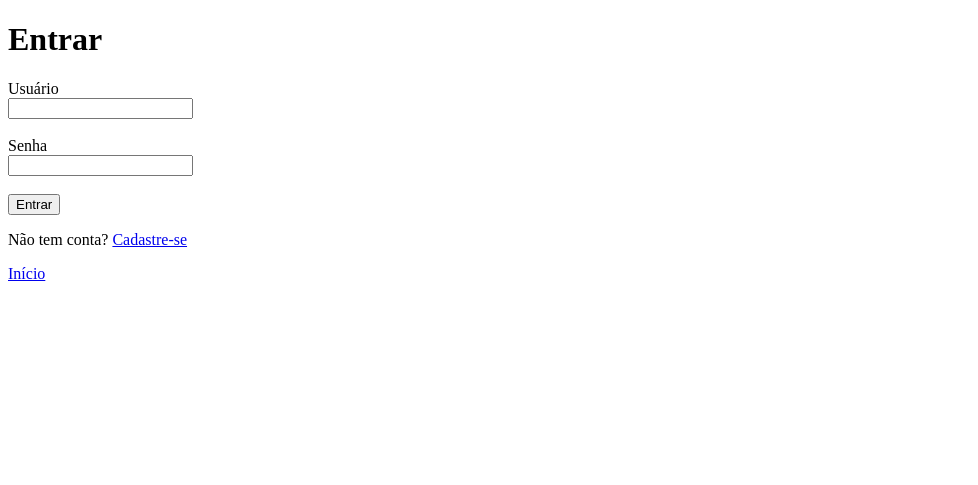
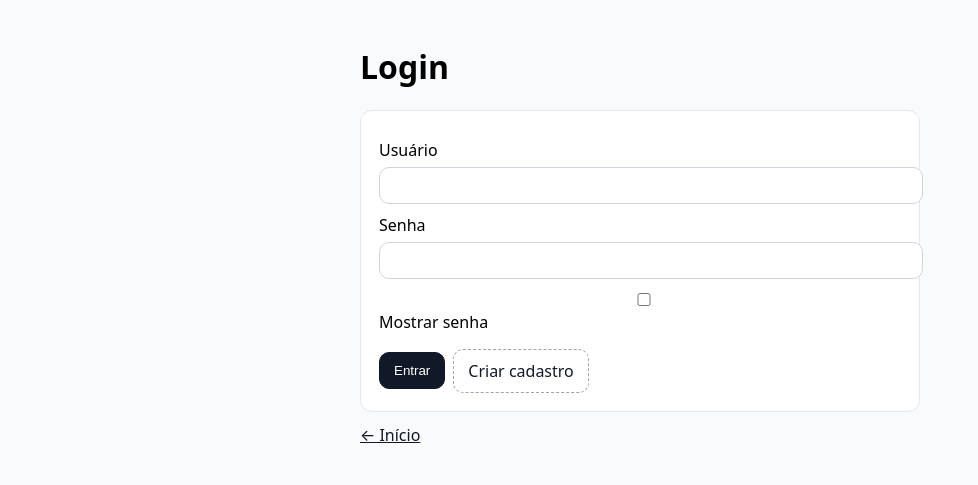
Before and after one commit to Jccasafus-hub/SchulzeVote, a Flask app: page /login in a window 1280 px wide. Shown: the top 485 px of the page, without its empty margins (0-978 px from the left). Run offline with Flask 3, Linux system fonts and the light colour scheme.

Commit message:
Update login.html

```diff
--- a/templates/login.html
+++ b/templates/login.html
@@ -1,16 +1,68 @@
 <!doctype html>
 <html lang="pt-BR">
-<head><meta charset="utf-8"><title>Entrar</title></head>
+<head>
+  <meta charset="utf-8">
+  <title>Login</title>
+  <meta name="viewport" content="width=device-width, initial-scale=1">
+  <style>
+    body{font-family:system-ui,-apple-system,Segoe UI,Roboto,Helvetica,Arial,sans-serif;margin:0;background:#f8fafc}
+    .wrap{max-width:560px;margin:0 auto;padding:24px}
+    .card{background:#fff;border:1px solid #e5e7eb;border-radius:12px;padding:18px}
+    label{display:block;margin:10px 0 6px}
+    input{width:100%;padding:10px;border:1px solid #d1d5db;border-radius:10px}
+    button{padding:10px 14px;border-radius:10px;border:1px solid #111827;background:#111827;color:#fff;cursor:pointer}
+    button.ghost{background:#fff;color:#111827;border:1px dashed #9ca3af}
+    .row{display:flex;gap:8px;align-items:center;margin-top:12px}
+    .msgs{margin:12px 0}
+    .msg{padding:10px;border-radius:10px;margin:6px 0}
+    .msg.error{background:#fef2f2;border:1px solid #fecaca;color:#991b1b}
+    .msg.success{background:#ecfdf5;border:1px solid #a7f3d0;color:#065f46}
+    a{color:#111827}
+  </style>
+</head>
 <body>
-  <div class="container">
-    <h1>Entrar</h1>
-    <form method="POST">
-      <label>Usuário<br><input name="user_id" required></label><br><br>
-      <label>Senha<br><input name="password" type="password" required></label><br><br>
-      <button type="submit">Entrar</button>
-    </form>
-    <p>Não tem conta? <a href="{{ url_for('register') }}">Cadastre-se</a></p>
-    <p><a href="{{ url_for('index') }}">Início</a></p>
+  <div class="wrap">
+    <h1>Login</h1>
+
+    <!-- mensagens flash -->
+    <div class="msgs">
+      {% with messages = get_flashed_messages(with_categories=true) %}
+        {% if messages %}
+          {% for category, message in messages %}
+            <div class="msg {{category}}">{{ message }}</div>
+          {% endfor %}
+        {% endif %}
+      {% endwith %}
+    </div>
+
+    <div class="card">
+      <form method="post" action="{{ url_for('login') }}">
+        <label for="user_id">Usuário</label>
+        <input id="user_id" name="user_id" autocomplete="username" required>
+
+        <label for="loginpw">Senha</label>
+        <input id="loginpw" name="password" type="password" autocomplete="current-password" required>
+
+        <p style="margin-top:8px">
+          <label><input type="checkbox" onclick="togglePassword()"> Mostrar senha</label>
+        </p>
+
+        <div class="row">
+          <button type="submit">Entrar</button>
+          <a class="ghost" href="{{ url_for('register') }}" style="padding:10px 14px;border-radius:10px;border:1px dashed #9ca3af;text-decoration:none">Criar cadastro</a>
+        </div>
+      </form>
+    </div>
+
+    <p style="margin-top:12px"><a href="{{ url_for('index') }}">← Início</a></p>
   </div>
+
+<script>
+function togglePassword(){
+  const inp = document.getElementById("loginpw");
+  if(!inp) return;
+  inp.type = (inp.type === "password") ? "text" : "password";
+}
+</script>
 </body>
 </html>
```
